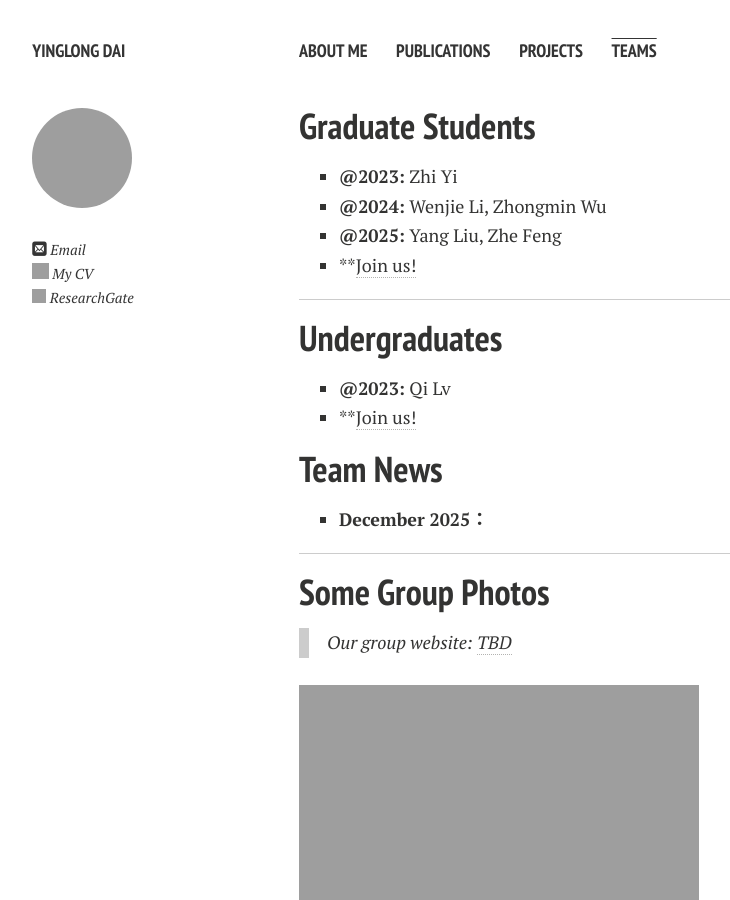
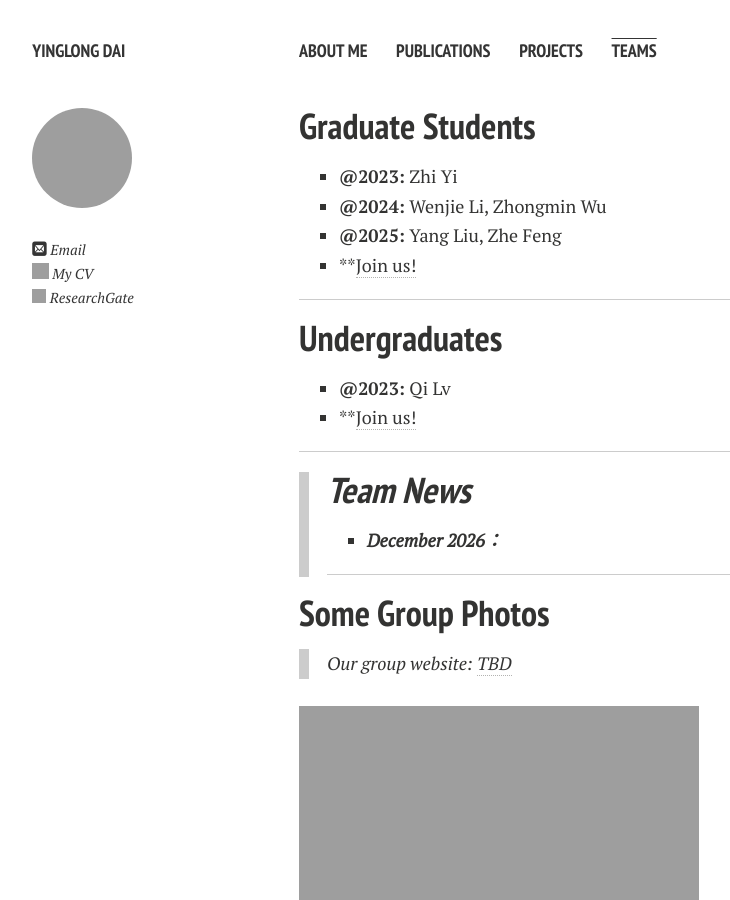
Before and after one commit to daiyl/daiyl.github.io, a Jekyll site: the page built from teams.md, in a window 1280 px wide and 900 px high. Shown: the whole window, without its empty margins (21-751 px from the left). Built offline with Jekyll 4.4.1, drawn with Linux system fonts in a browser that asks for light colours; nearby versions of some CDN libraries; comment, search, counter and statistics services are not loaded; a style sheet for code colours, icons or effects is not loaded; grey boxes are pictures that could not be loaded.

Commit message:
Update teams.md

```diff
--- a/teams.md
+++ b/teams.md
@@ -19,12 +19,13 @@ title: Teams
 - **@2023:** Qi Lv
 - **[Join us!](mailto:daiyl@hunnu.edu.cn)
 
+---
 
-## Team News
-
-- **December 2025：**
-
----
+> ## Team News
+>
+> - **December 2026：**
+>
+> ---
 
 
 ## Some Group Photos
```
